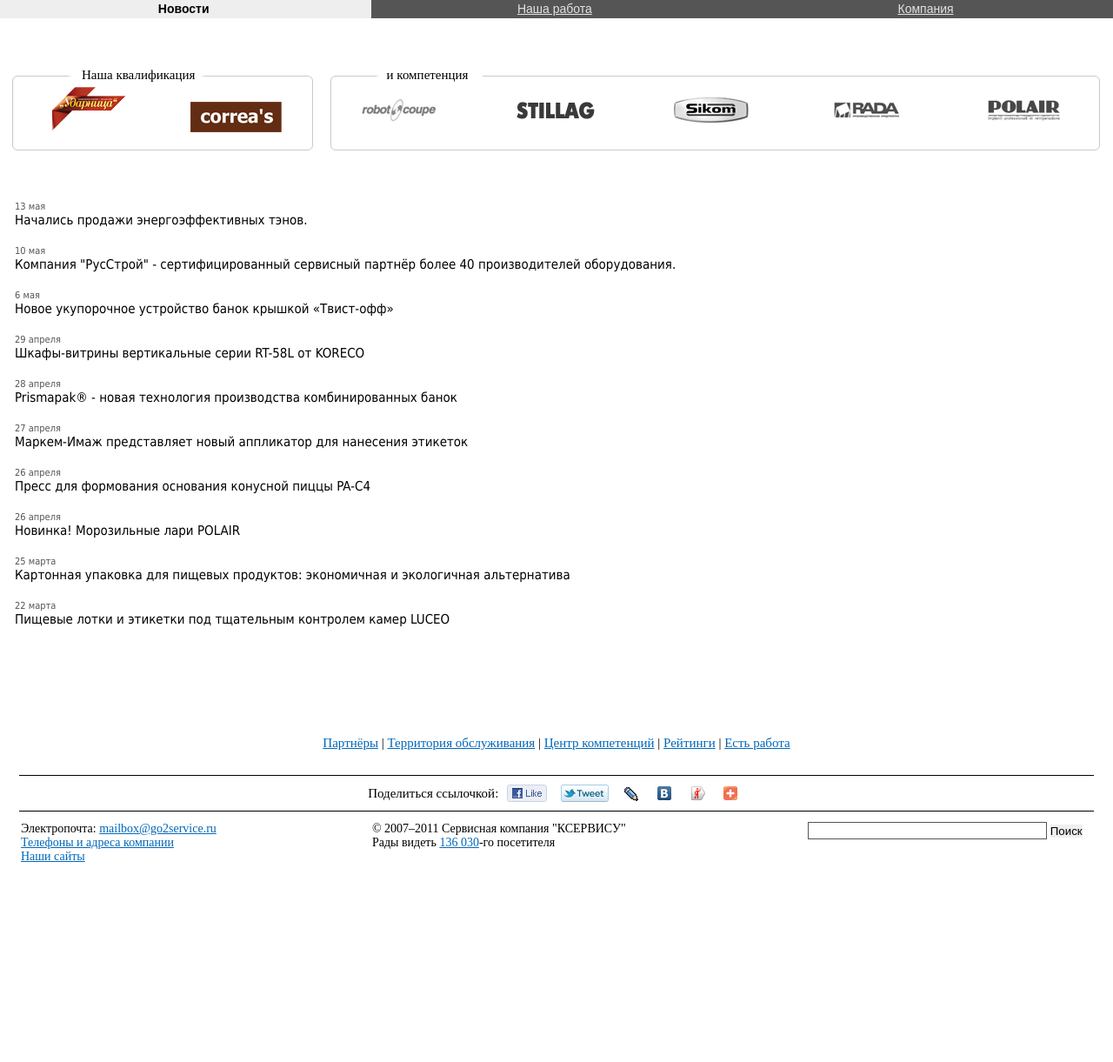
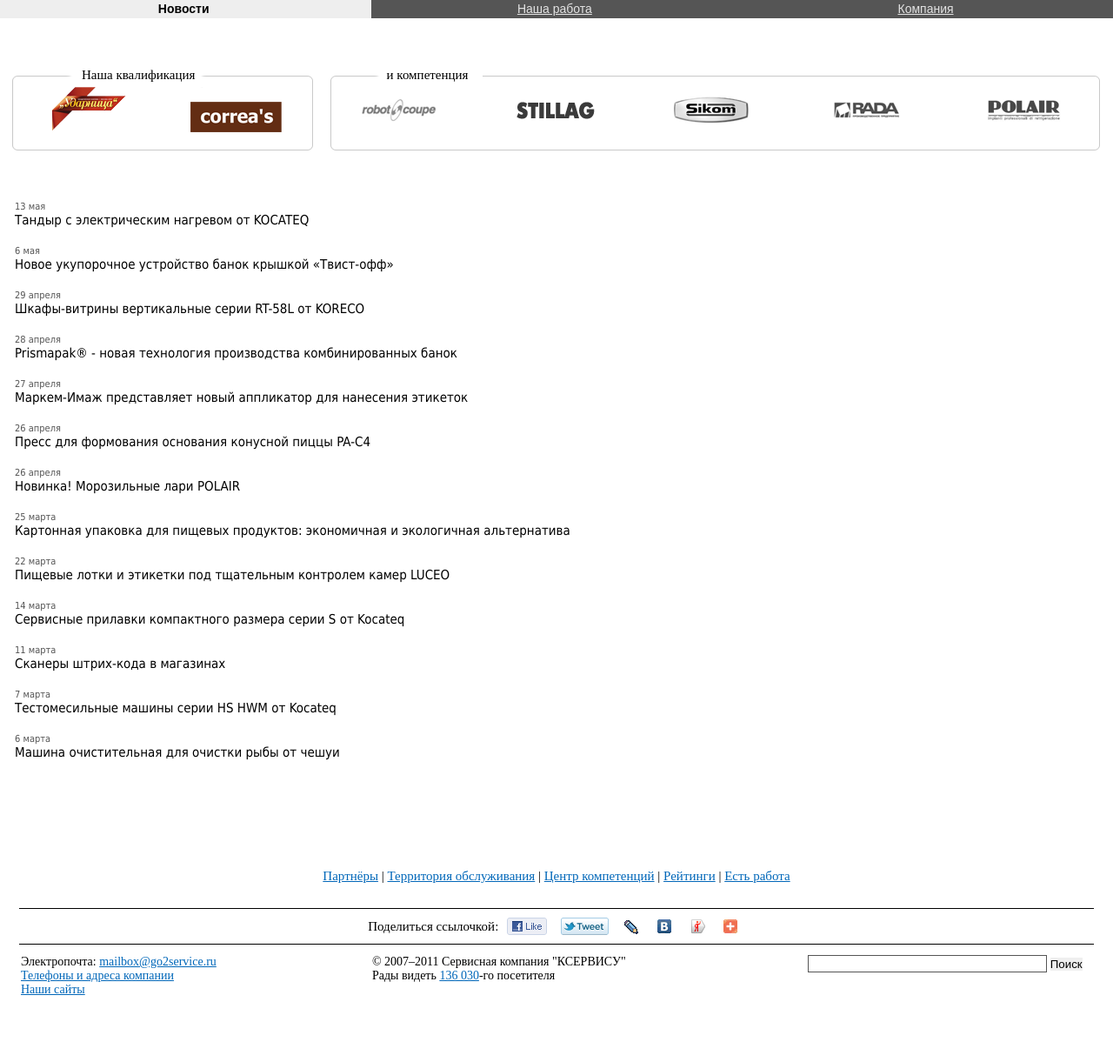
Before and after one commit to buger/go2service, a Django app: template templates/news.html in a window 1280 px wide. Shown: the part 70-1291 px from the top of the page at 87% size. Before the commit the page ends 1061 px from the top, so only its background shows below. Run offline with Django 3.2, Linux system fonts and the light colour scheme; the template is opened without the code that fills it, so the values that code supplies are empty; some libraries are stand-ins or nearby versions.

Commit message:
Some changes

```diff
--- a/media/css/style.css
+++ b/media/css/style.css
@@ -148,12 +148,16 @@ a:hover {
 /*----- Content -----*/
 #content {
 	margin: 0 7px;
-	min-height: 315px;
 	background-color: #ffffff;
 	text-align: left;
 }
 
 .banner{ margin:40px 0px 0px; text-align:center; width:100%; overflow:hidden; border:#FFF 0px solid; max-width:auto;}
+.banner .img {
+    background: url(/images/banner.jpg) center;
+    height: 283px;
+    width: 100%;
+}
 
 .title{ font-family:Arial, Helvetica, sans-serif; font-weight:bold; font-style:italic; color:#7dbc25; font-size:25px; margin-top:75px; padding-left:20px; border-bottom:#7dbc25 solid 1px;}
 
--- a/templates/company.html
+++ b/templates/company.html
@@ -13,10 +13,7 @@
 <ul>
   <li><a href="contacts.html">Телефоны и адреса</a></li>
   <li><a href="job.html">Работа в компании</a></li>
-  <li><a href="constitution.html">Конституция</a></li>
   <li><a href="internship.html">Стажировка</a></li>
-  <li><a href="clear.html">Ценные бумаги</a></li>
-  <li><a href="clear.html">Поставщики</a></li>
 </ul>
 </div>
 {% endblock %}
--- a/templates/layout.html
+++ b/templates/layout.html
@@ -3,7 +3,7 @@
 <head>
 	<title>Ксервису.рф</title>
 	<meta http-equiv='Content-Type' content='text/html; charset=utf-8'>
-	<link rel='stylesheet' type='text/css' href='/css/style.css?1'>
+	<link rel='stylesheet' type='text/css' href='/css/style.css?3'>
 	<script type="text/javascript" src="https://ajax.googleapis.com/ajax/libs/jquery/1.5.1/jquery.min.js"></script>
 </head>
 <body>
--- a/templates/news.html
+++ b/templates/news.html
@@ -9,11 +9,7 @@
     <ul class='news'>
         <li>
             <div class='date'>13 мая</div>
-            <p>Начались продажи энергоэффективных тэнов.</p>
-        </li>
-        <li>
-            <div class='date'>10 мая</div>
-            <p>Компания "РусСтрой" - сертифицированный сервисный партнёр более 40 производителей оборудования.</p>
+            <p>Тандыр с электрическим нагревом от KOCATEQ</p>
         </li>
         <li>
             <div class='date'>6 мая</div>
@@ -46,8 +42,23 @@
         </li>
         <li>
             <div class='date'>22 марта</div>
-            <p>Пищевые лотки и этикетки под тщательным контролем камер LUCEO
-</p>
+            <p>Пищевые лотки и этикетки под тщательным контролем камер LUCEO</p>
+        </li>
+        <li>
+            <div class='date'>14 марта</div>
+            <p>Сервисные прилавки компактного размера серии S от Kocateq</p>
+        </li>
+        <li>
+            <div class='date'>11 марта</div>
+            <p>Сканеры штрих-кода в магазинах</p>
+        </li>
+        <li>
+            <div class='date'>7 марта</div>
+            <p>Тестомесильные машины серии HS HWM от Kocateq</p>
+        </li>
+        <li>
+            <div class='date'>6 марта</div>
+            <p>Машина очистительная для очистки рыбы от чешуи</p>
         </li>
     </ul>
 </div> <!--content box1-->
```
Also changed, not shown: templates/index.html (+9 -7 lines).
